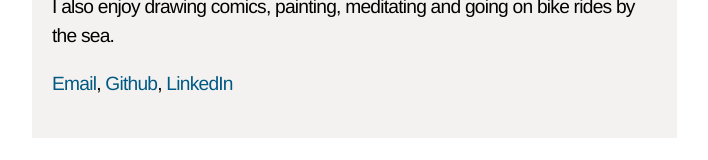
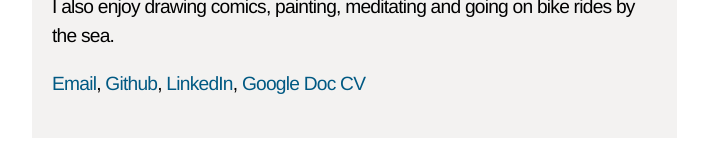
Before and after one commit to rivalee/rebecca-cottrell-design, a plain HTML site: page index.html in a window 1280 px wide. Shown: the part 636-796 px from the top of the page, without its empty margins (8-716 px from the left). Drawn offline with Linux system fonts and the light colour scheme.

Commit message:
Add link to CV

```diff
--- a/index.html
+++ b/index.html
@@ -24,7 +24,7 @@
       <p>Skilled in product design and strategy, detailed interaction design, practical accessibility, prototyping in HTML and CSS, Figma, leading design workshops, presenting design work to stakeholders, and managing and mentoring designers.</p>
 
       <p>I also enjoy drawing comics, painting, meditating and going on bike rides by the sea.</p>
-      <p><a href="mailto:r.e.cottrell@gmail.com">Email</a>, <a href="https://github.com/rivalee" rel="me">Github</a>, <a href="https://www.linkedin.com/in/rebeccacottrell/" rel="me">LinkedIn</a></p>
+      <p><a href="mailto:r.e.cottrell@gmail.com">Email</a>, <a href="https://github.com/rivalee" rel="me">Github</a>, <a href="https://www.linkedin.com/in/rebeccacottrell/" rel="me">LinkedIn</a>, <a href="https://docs.google.com/document/d/1NyX0V3Lu-Tb9tTJaDpz45VOkqAF4_Q5F8-gKUleYdV0/edit?usp=sharing">Google Doc CV</a></p>
 
       </div>
 
```
